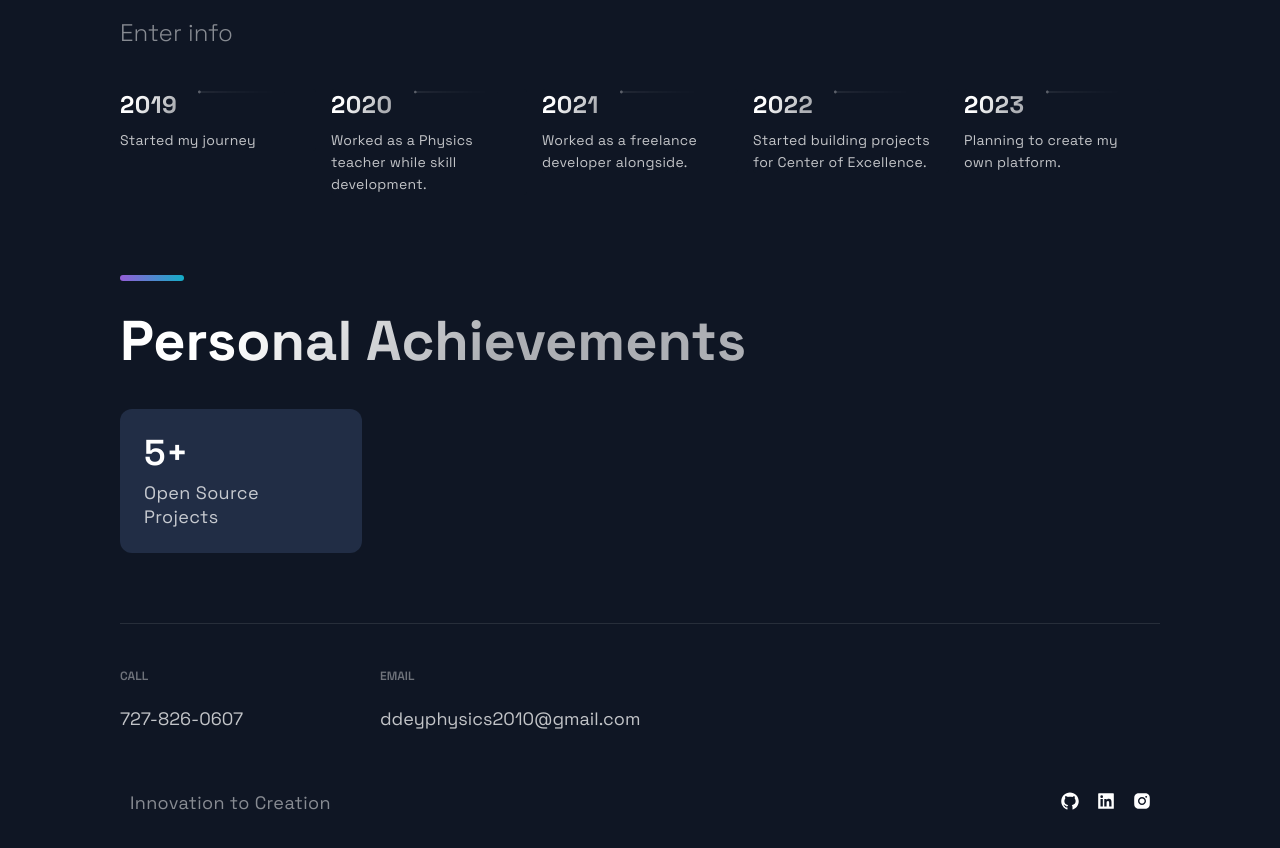
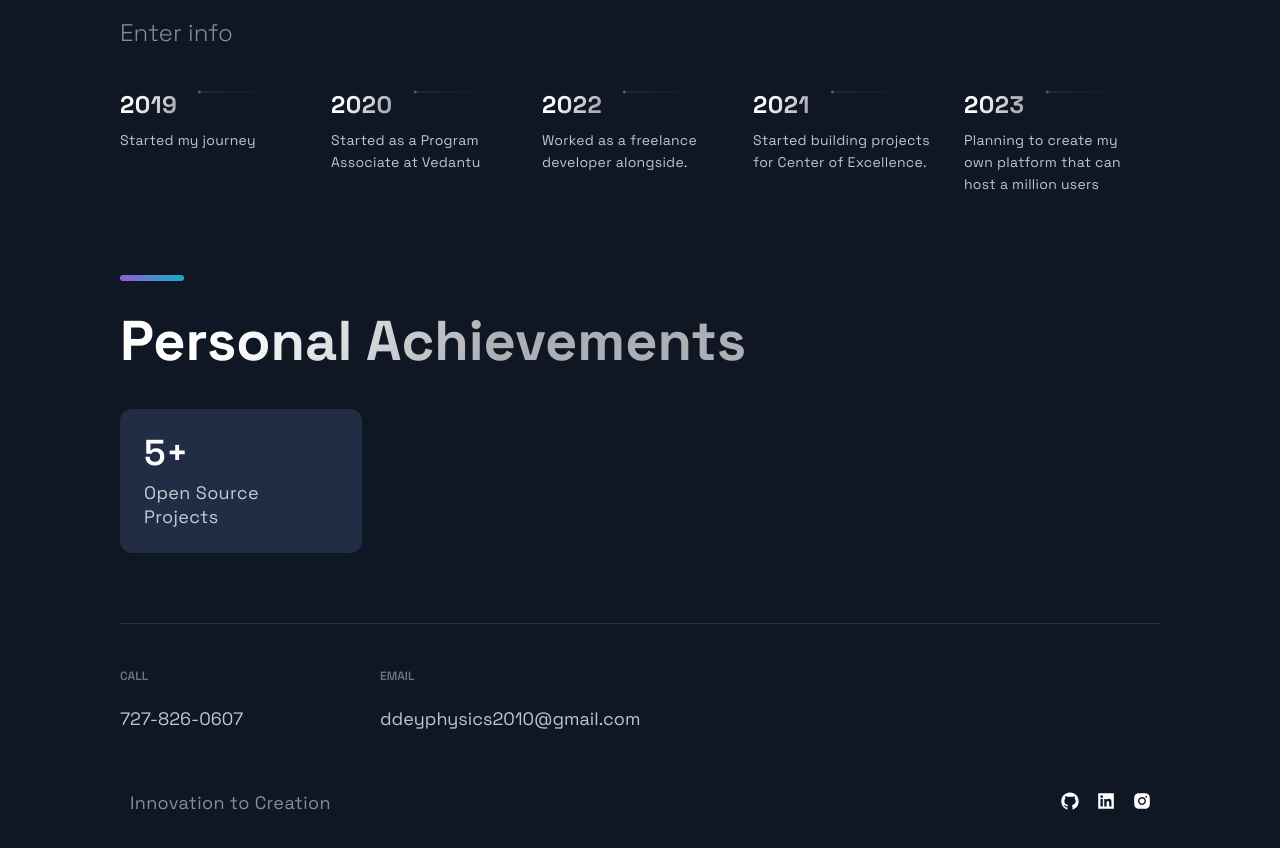
Before and after one commit to dipdey1/dip-dey, a Next.js app in the folder portfolio_website-STARTER/: page / in a window 1280 px wide. Shown: the part 3440-4288 px from the top of the page. Built offline with nearby package versions, Linux system fonts and the light colour scheme.

Commit message:
Update constants.js

```diff
--- a/portfolio_website-STARTER/src/constants/constants.js
+++ b/portfolio_website-STARTER/src/constants/constants.js
@@ -48,8 +48,8 @@ export const projects = [
 
 export const TimeLineData = [
   { year: 2019, text: 'Started my journey', },
-  { year: 2020, text: 'Worked as a Physics teacher while skill development.', },
-  { year: 2021, text: 'Worked as a freelance developer alongside.', },
-  { year: 2022, text: 'Started building projects for Center of Excellence.', },
-  { year: 2023, text: 'Planning to create my own platform.', },
+  { year: 2020, text: 'Started as a Program Associate at Vedantu', },
+  { year: 2022, text: 'Worked as a freelance developer alongside.', },
+  { year: 2021, text: 'Started building projects for Center of Excellence.', },
+  { year: 2023, text: 'Planning to create my own platform that can host a million users', },
 ];
```
